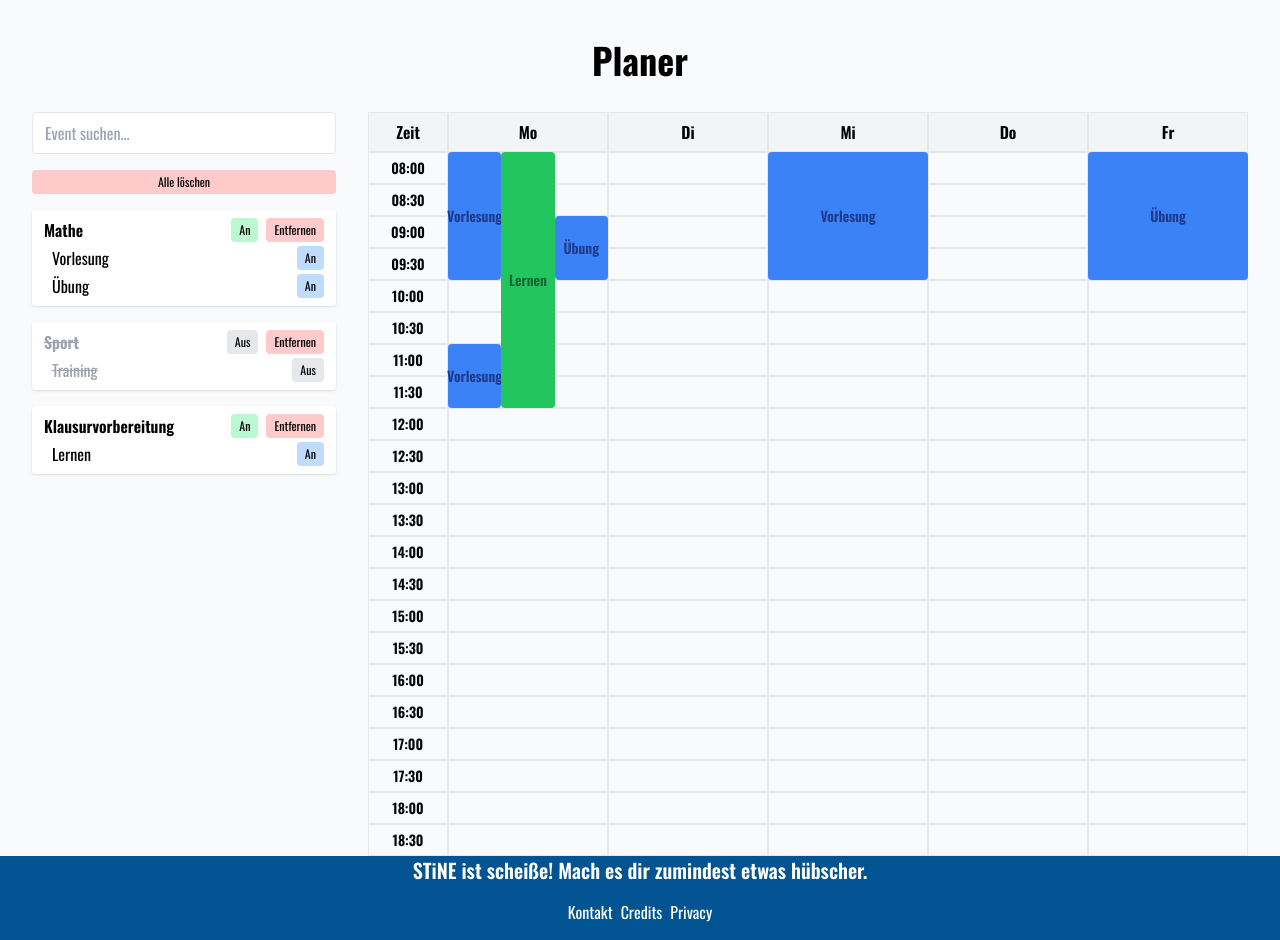
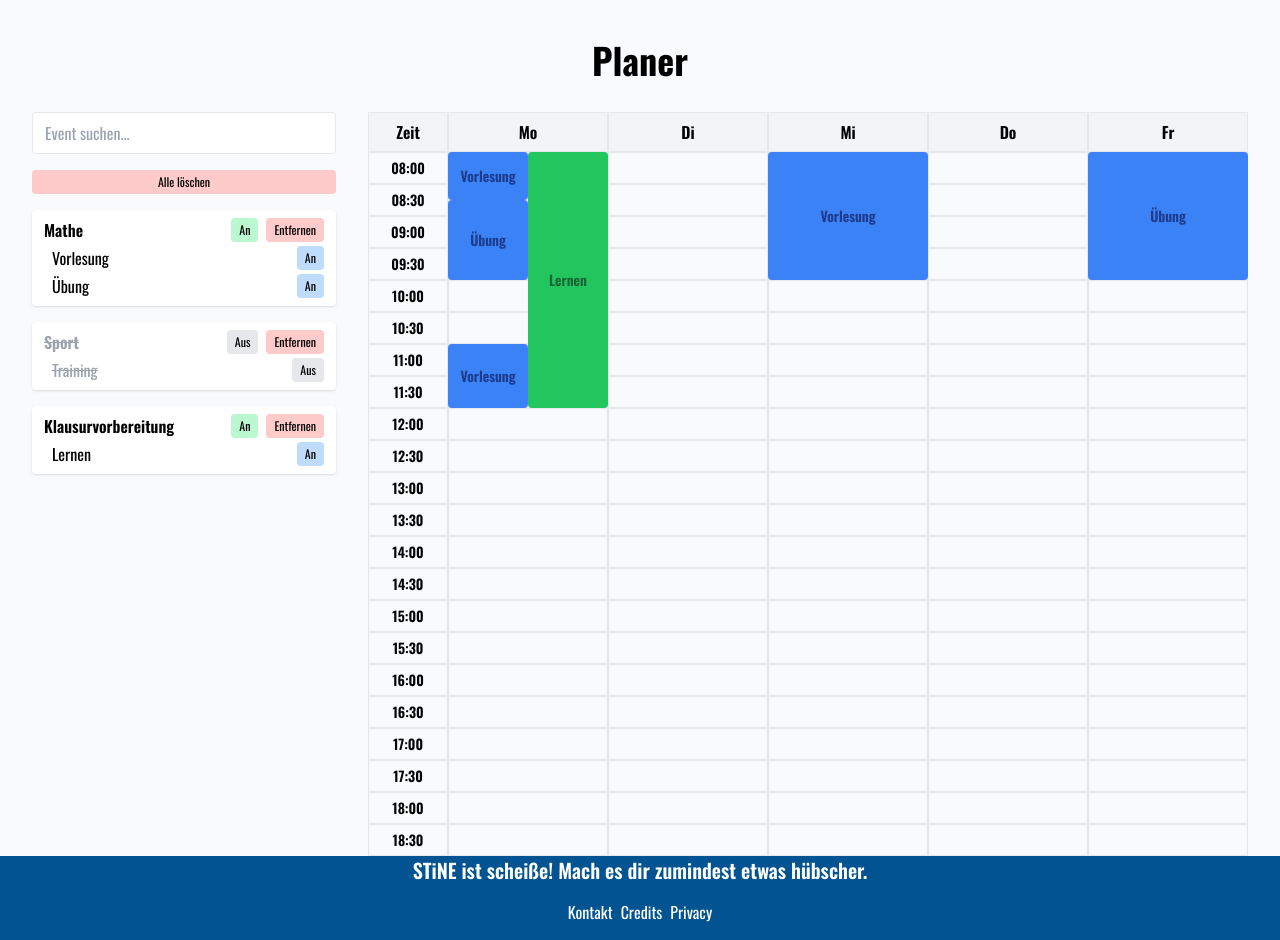
Before and after one commit to to-typ/stineultras-page, a Next.js app: page /planer in a window 1280 px wide. Built offline with nearby package versions, Linux system fonts and the light colour scheme.

Commit message:
zeiten normal

```diff
--- a/src/app/planer/page.tsx
+++ b/src/app/planer/page.tsx
@@ -20,8 +20,8 @@ type Event = {
         active: Visibility;
         dates: {
             day: string;
-            start: number;
-            end: number;
+            start: string;
+            end: string;
         }[];
     }[];
 };
@@ -30,26 +30,26 @@ const dummyEvents: Event[] = [
     { id: 1, name: "Mathe", active: Visibility.Visible, bgcolor: "#3b82f6", textcolor: "#1e3a8a",
         events: [
         {name: "Vorlesung", dates: [
-            {day: "Mo", start: 8, end: 10},
-            {day: "Mo", start: 11, end: 12},
-            {day: "Mi", start: 8, end: 10}],
+            {day: "Mo", start: "8:00", end: "8:45"},
+            {day: "Mo", start: "11:00", end: "12:00"},
+            {day: "Mi", start: "8:00", end: "10:00"}],
         active: Visibility.Visible},
         {name: "Übung", dates: [
-            {day: "Fr", start: 8, end: 10},
-            {day: "Mo", start: 9, end: 10}],
+            {day: "Fr", start: "8:00", end: "10:00"},
+            {day: "Mo", start: "8:45", end: "10:00"}],
         active: Visibility.Visible}
     ]},
     { id: 2, name: "Sport", active: Visibility.Hidden, bgcolor: "#ef4444", textcolor: "#7f1d1d",
         events: [
         {name: "Training", dates: [
-            {day: "Di", start: 14, end: 16},
-            {day: "Do", start: 14, end: 16}],
+            {day: "Di", start: "14:00", end: "16:00"},
+            {day: "Do", start: "14:00", end: "16:00"}],
         active: Visibility.Hidden}
     ]},
     { id: 3, name: "Klausurvorbereitung", active: Visibility.Visible, bgcolor: "#22c55e", textcolor: "#166534",
         events: [
         {name: "Lernen", dates: [
-            {day: "Mo", start: 8, end: 12}],
+            {day: "Mo", start: "8:00", end: "12:00"}],
         active: Visibility.Visible}
     ]},
 ];
--- a/src/components/weeklycalender.tsx
+++ b/src/components/weeklycalender.tsx
@@ -3,8 +3,9 @@
 type Field = {
     key: string;
     content: string;
-    gridRow: string;
     gridColumn: string;
+    start: string;
+    end: string;
     position: string;
     bgcolor: string;
     textcolor: string;
@@ -15,13 +16,18 @@ export type Entry = {
     id: number;
     text: string;
     day: string;
-    start: number;
-    end: number;
+    start: string;
+    end: string;
     bgcolor: string;
     textcolor: string;
 };
 
 export default function WeeklyCalender({days, entrys}: {days: string[], entrys: Entry[]}) {
+    // Hilfsfunktion: Zeit-String (z.B. "18:10") in Minuten umwandeln
+    function timeStringToMinutes(time: string): number {
+        const [h, m] = time.split(":").map(Number);
+        return h * 60 + m;
+    }
 
     const timeSlots = Array.from({ length: 22 }, (_, i) => {
         const hour = 8 + Math.floor(i / 2);
@@ -33,14 +39,15 @@ export default function WeeklyCalender({days, entrys}: {days: string[], entrys:
         .map(d => {
             const dayIdx = days.indexOf(d.day);
             if (dayIdx === -1) return null;
-            const startSlotIdx = timeSlots.findIndex(slot => slot.hour + slot.min / 60 >= d.start);
-            const endSlotIdx = timeSlots.findIndex(slot => slot.hour + slot.min / 60 >= d.end);
+            const startSlotIdx = timeSlots.findIndex(slot => slot.hour + slot.min / 60 >= timeStringToMinutes(d.start) / 60);
+            const endSlotIdx = timeSlots.findIndex(slot => slot.hour + slot.min / 60 >= timeStringToMinutes(d.end) / 60);
             if (startSlotIdx === -1 || endSlotIdx === -1) return null;
             return {
                 key: d.id + '-' + d.text + '-' + d.day + '-' + d.start,
                 content: d.text,
-                gridRow: `${startSlotIdx + 2} / ${endSlotIdx + 2}`,
                 gridColumn: (dayIdx + 2).toString(),
+                start: d.start,
+                end: d.end,
                 position: "1/1",
                 bgcolor: d.bgcolor,
                 textcolor: d.textcolor,
@@ -56,17 +63,12 @@ export default function WeeklyCalender({days, entrys}: {days: string[], entrys:
 
     for (const day in dayMap) {
         const dayEntries = dayMap[day];
-
-        dayEntries.sort((a, b) => {
-            const [aStart] = a.gridRow.split("/").map(Number);
-            const [bStart] = b.gridRow.split("/").map(Number);
-            return aStart - bStart;
-        });
-
-        const subDayColumns: Array<number[]> = [];
+        dayEntries.sort((a, b) => timeStringToMinutes(a.start) - timeStringToMinutes(b.start));
+        const subDayColumns: Array<[number, number]> = [];
         const entrySubDayColIdx: Map<Field, number> = new Map();
         for (const entry of dayEntries) {
-            const [start, end] = entry.gridRow.split("/").map(Number);
+            const start = timeStringToMinutes(entry.start);
+            const end = timeStringToMinutes(entry.end);
             let assigned = false;
             for (let i = 0; i < subDayColumns.length; i++) {
                 if (subDayColumns[i][1] <= start) {
@@ -91,6 +93,7 @@ export default function WeeklyCalender({days, entrys}: {days: string[], entrys:
             }
         }
     }
+    console.log(fields);
 
 
     return (
@@ -142,11 +145,13 @@ export default function WeeklyCalender({days, entrys}: {days: string[], entrys:
                         className={`rounded px-1 flex items-center justify-center text-sm font-semibold`}
                         style={{
                             position: "relative",
-                            gridRow: entry.gridRow,
+                            gridRow: `2/${timeSlots.length + 1}`,
                             gridColumn: entry.gridColumn,
                             zIndex: 2,
                             width: `${100 / parseInt(entry.position.split("/")[1])}%`,
                             left: `${(parseInt(entry.position.split("/")[0]) - 1) * (100 / parseInt(entry.position.split("/")[1]))}%`,
+                            top: `${(timeStringToMinutes(entry.start) - timeStringToMinutes("8:00")) / 30 * 32}px`,
+                            height: `${(timeStringToMinutes(entry.end) - timeStringToMinutes(entry.start)) / 30 * 32}px`,
                             backgroundColor: entry.bgcolor,
                             color: entry.textcolor,
                         }}
```
